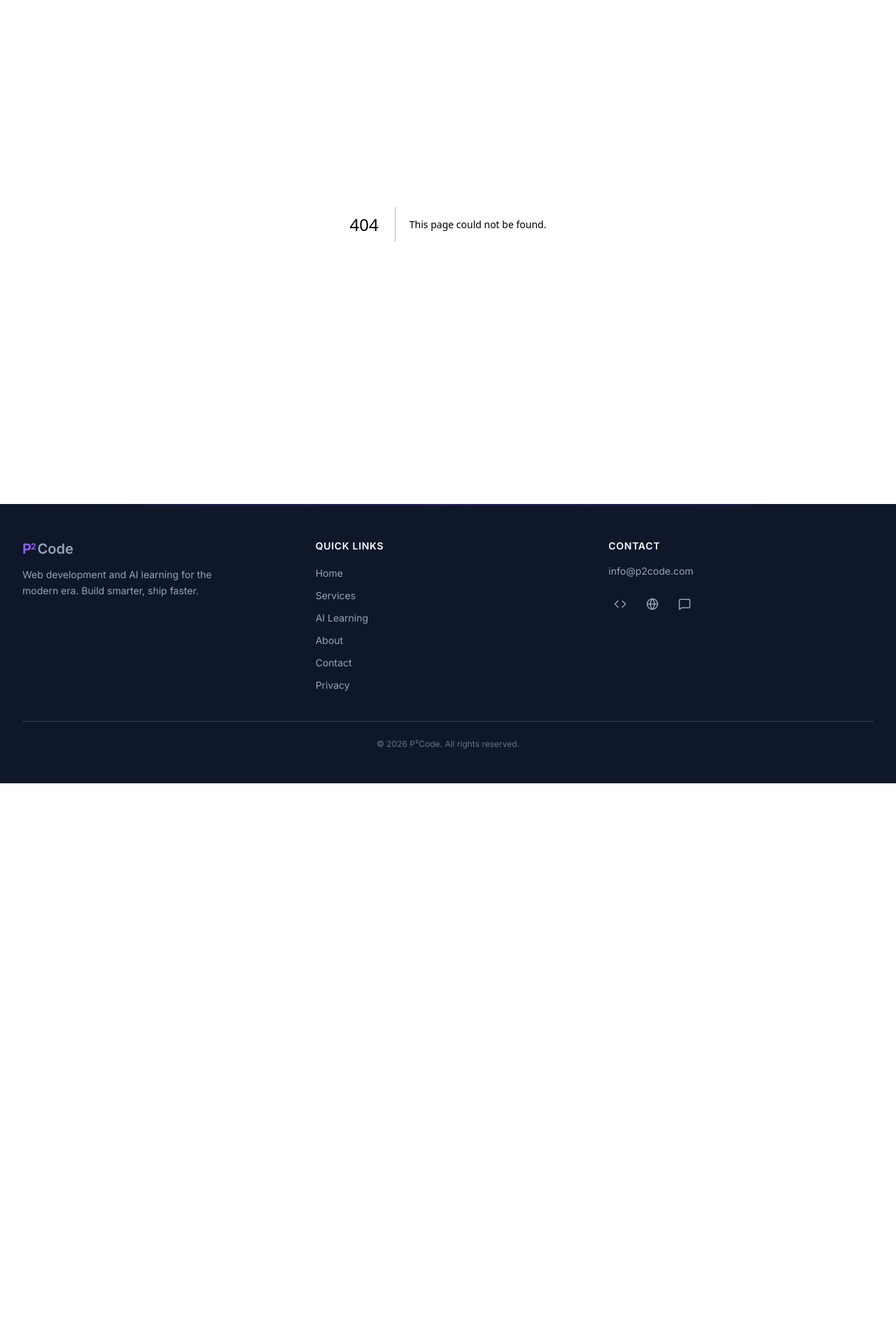
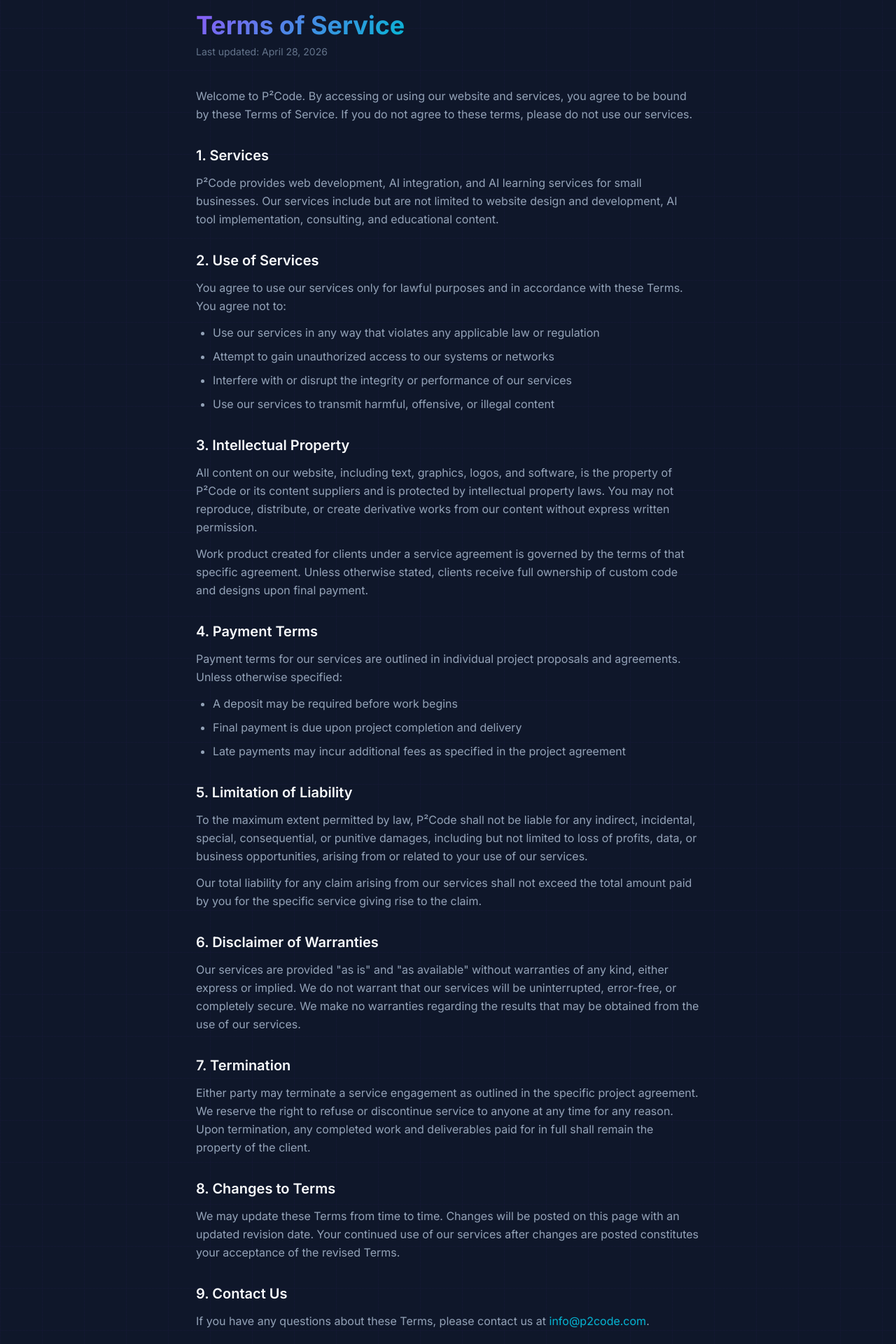
Before and after one commit to pmoney817/p2code, a Next.js app: page /terms in a window 1280 px wide. Before the commit this address had no page. Shown: the part 80-2000 px from the top of the page at 70% size. Before the commit the page ends 1199 px from the top, so only its background shows below. Built offline with nearby package versions, Linux system fonts and the light colour scheme.

Commit message:
Add Terms of Service page and footer link
- New /terms page with 9 sections: services, use, IP, payment,
  liability, disclaimer, termination, changes, contact
- Added Terms link to footer quick links
- Matches privacy page styling and BrandName usage

```diff
--- a/src/components/Footer.tsx
+++ b/src/components/Footer.tsx
@@ -9,6 +9,7 @@
   { href: "/about", label: "About" },
   { href: "/contact", label: "Contact" },
   { href: "/privacy", label: "Privacy" },
+  { href: "/terms", label: "Terms" },
 ];
 
 const socialLinks = [
--- /dev/null
+++ b/src/pages/terms.tsx
@@ -0,0 +1,154 @@
+import Head from "next/head";
+import Link from "next/link";
+import BrandName from "../components/BrandName";
+
+export default function Terms() {
+  return (
+    <>
+      <Head>
+        <title>Terms of Service — P&#178;Code</title>
+        <meta name="description" content="P&#178;Code terms of service — the rules and guidelines for using our website and services." />
+      </Head>
+
+      <div className="min-h-screen bg-surface grid-bg">
+        <article className="mx-auto max-w-3xl px-6 py-24">
+          <h1 className="text-4xl font-bold">
+            <span className="gradient-text">Terms of Service</span>
+          </h1>
+          <p className="mt-2 text-sm text-text-dim">Last updated: April 28, 2026</p>
+
+          <div className="mt-10 space-y-8 text-text-muted leading-relaxed">
+            {/* Intro */}
+            <section>
+              <p>
+                Welcome to <BrandName variant="plain" />. By accessing or using our website and services,
+                you agree to be bound by these Terms of Service. If you do not agree to these terms,
+                please do not use our services.
+              </p>
+            </section>
+
+            {/* Services */}
+            <section>
+              <h2 className="mb-3 text-xl font-semibold text-text">1. Services</h2>
+              <p>
+                <BrandName variant="plain" /> provides web development, AI integration, and AI learning
+                services for small businesses. Our services include but are not limited to website design
+                and development, AI tool implementation, consulting, and educational content.
+              </p>
+            </section>
+
+            {/* Use of Services */}
+            <section>
+              <h2 className="mb-3 text-xl font-semibold text-text">2. Use of Services</h2>
+              <p>
+                You agree to use our services only for lawful purposes and in accordance with these Terms.
+                You agree not to:
+              </p>
+              <ul className="mt-3 list-disc pl-6 space-y-2">
+                <li>Use our services in any way that violates any applicable law or regulation</li>
+                <li>Attempt to gain unauthorized access to our systems or networks</li>
+                <li>Interfere with or disrupt the integrity or performance of our services</li>
+                <li>Use our services to transmit harmful, offensive, or illegal content</li>
+              </ul>
+            </section>
+
+            {/* Intellectual Property */}
+            <section>
+              <h2 className="mb-3 text-xl font-semibold text-text">3. Intellectual Property</h2>
+              <p>
+                All content on our website, including text, graphics, logos, and software, is the
+                property of <BrandName variant="plain" /> or its content suppliers and is protected by
+                intellectual property laws. You may not reproduce, distribute, or create derivative
+                works from our content without express written permission.
+              </p>
+              <p className="mt-3">
+                Work product created for clients under a service agreement is governed by the terms
+                of that specific agreement. Unless otherwise stated, clients receive full ownership
+                of custom code and designs upon final payment.
+              </p>
+            </section>
+
+            {/* Payment Terms */}
+            <section>
+              <h2 className="mb-3 text-xl font-semibold text-text">4. Payment Terms</h2>
+              <p>
+                Payment terms for our services are outlined in individual project proposals and
+                agreements. Unless otherwise specified:
+              </p>
+              <ul className="mt-3 list-disc pl-6 space-y-2">
+                <li>A deposit may be required before work begins</li>
+                <li>Final payment is due upon project completion and delivery</li>
+                <li>Late payments may incur additional fees as specified in the project agreement</li>
+              </ul>
+            </section>
+
+            {/* Limitation of Liability */}
+            <section>
+              <h2 className="mb-3 text-xl font-semibold text-text">5. Limitation of Liability</h2>
+              <p>
+                To the maximum extent permitted by law, <BrandName variant="plain" /> shall not be
+                liable for any indirect, incidental, special, consequential, or punitive damages,
+                including but not limited to loss of profits, data, or business opportunities,
+                arising from or related to your use of our services.
+              </p>
+              <p className="mt-3">
+                Our total liability for any claim arising from our services shall not exceed the
+                total amount paid by you for the specific service giving rise to the claim.
+              </p>
+            </section>
+
+            {/* Disclaimer */}
+            <section>
+              <h2 className="mb-3 text-xl font-semibold text-text">6. Disclaimer of Warranties</h2>
+              <p>
+                Our services are provided &quot;as is&quot; and &quot;as available&quot; without
+                warranties of any kind, either express or implied. We do not warrant that our
+                services will be uninterrupted, error-free, or completely secure. We make no
+                warranties regarding the results that may be obtained from the use of our services.
+              </p>
+            </section>
+
+            {/* Termination */}
+            <section>
+              <h2 className="mb-3 text-xl font-semibold text-text">7. Termination</h2>
+              <p>
+                Either party may terminate a service engagement as outlined in the specific project
+                agreement. We reserve the right to refuse or discontinue service to anyone at any
+                time for any reason. Upon termination, any completed work and deliverables paid
+                for in full shall remain the property of the client.
+              </p>
+            </section>
+
+            {/* Changes */}
+            <section>
+              <h2 className="mb-3 text-xl font-semibold text-text">8. Changes to Terms</h2>
+              <p>
+                We may update these Terms from time to time. Changes will be posted on this page
+                with an updated revision date. Your continued use of our services after changes
+                are posted constitutes your acceptance of the revised Terms.
+              </p>
+            </section>
+
+            {/* Contact */}
+            <section>
+              <h2 className="mb-3 text-xl font-semibold text-text">9. Contact Us</h2>
+              <p>
+                If you have any questions about these Terms, please contact us at{" "}
+                <a href="mailto:info@p2code.com" className="text-accent hover:underline">
+                  info@p2code.com
+                </a>.
+              </p>
+            </section>
+          </div>
+
+          {/* Back link */}
+          <div className="mt-12 pt-6 border-t border-surface-lighter">
+            <Link href="/" className="text-sm text-accent hover:underline">
+              &larr; Back to Home
+            </Link>
+          </div>
+        </article>
+      </div>
+    </>
+  );
+}
```
